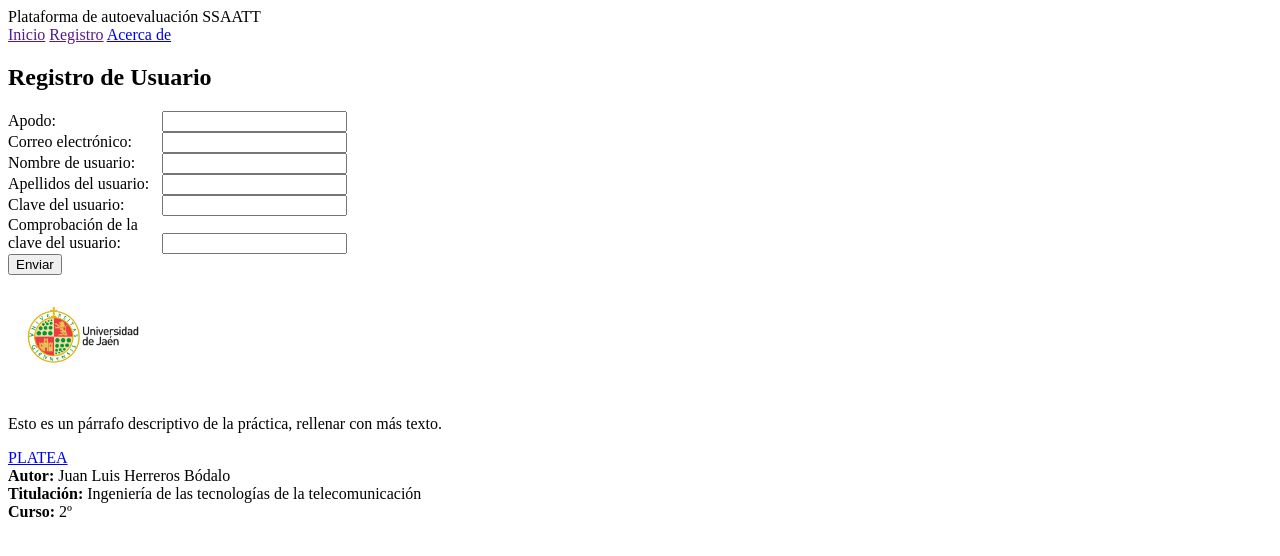
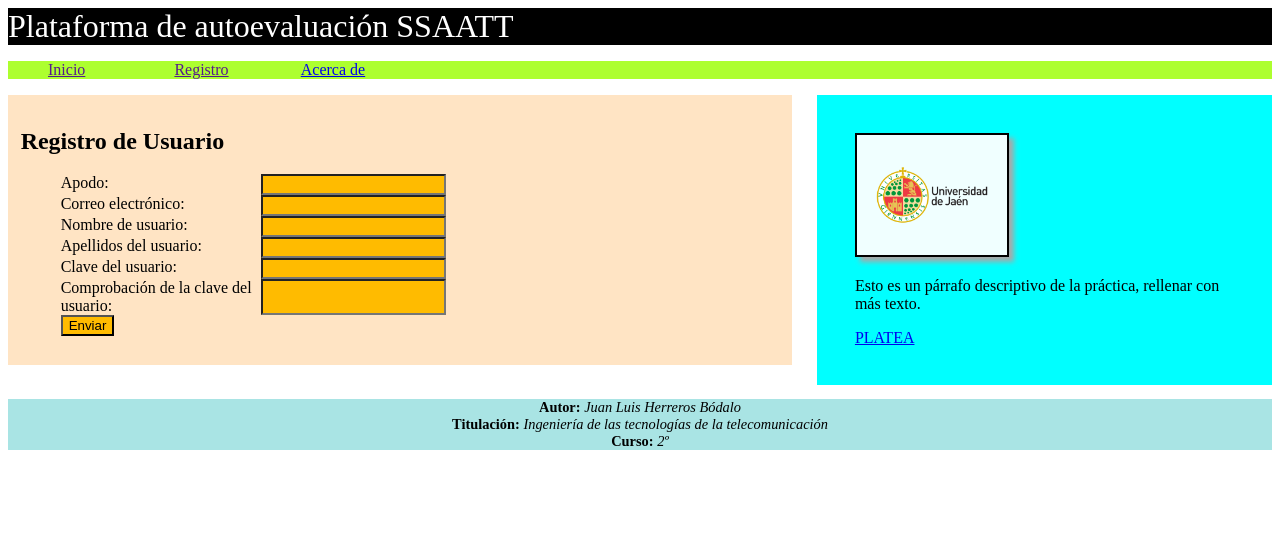
Before and after one commit to juanluss31/SAT-UJA, a plain HTML site: page Prácticas/1/index.html in a window 1280 px wide. Drawn offline with Linux system fonts and the light colour scheme.

Commit message:
versión clase

```diff
--- /dev/null
+++ b/Prácticas/1/estilos.css
@@ -0,0 +1,67 @@
+header {
+  background-color: black;
+  color: white;
+}
+header{
+    font-size:xx-large;
+}
+body {
+  background: rgb(255, 255, 255);
+}
+nav{
+    background-color: greenyellow;
+}
+section{
+    background-color: bisque;
+}
+nav li {
+    display:inline-flex;
+    width:10%;
+}
+a.menu{
+    display: inline-block;
+}
+section li {
+  display: flex;
+}
+input[type="text"] {
+  color: rgb(96, 158, 78);
+  padding: 5;
+}
+:invalid input {
+  background-color: rgb(255, 187, 0);
+}
+label {
+  display: inline-block;
+  width: 200px;
+}
+main {
+  overflow: auto;
+}
+main section {
+  float: left;
+  min-width: 60%;
+  padding: 1%;
+}
+main aside {
+  background-color: aqua;
+  float: right;
+  max-width: 30%;
+  padding: 3%;
+}
+footer {
+  width: auto;
+  background-color: rgb(169, 228, 228);
+}
+footer p {
+  font-size: 0.9em;
+}
+img.logo {
+  width: 150px;
+  border: 2px solid black;
+  box-shadow: 5px 5px 5px darkgray;
+  background-color: azure;
+}
+footer p {
+  text-align: center;
+}
--- a/Prácticas/1/index.html
+++ b/Prácticas/1/index.html
@@ -2,20 +2,17 @@
 <html>
   <head>
     <meta charset="UTF8" />
+    <link rel="stylesheet" href="estilos.css" />
     <title>Práctica 1</title>
-    <style>
-      label {
-        display: inline-block;
-        width: 150px;
-      }
-    </style>
   </head>
   <body>
     <header>Plataforma de autoevaluación SSAATT</header>
     <nav>
-      <a href="">Inicio</a>
-      <a href="">Registro</a>
-      <a href="https://www.ujaen.es/">Acerca de</a>
+      <ul>
+        <li><a class="menu" href="">Inicio</a></li>
+        <li><a class="menu" href="">Registro</a></li>
+        <li><a class="menu" href="https://www.ujaen.es/">Acerca de</a></li>
+      </ul>
     </nav>
 
     <main>
@@ -28,6 +25,8 @@
             method="POST"
             name="register"
           >
+            <ul>
+              <li>
                 <label for="nick">Apodo:</label>
                 <input
                   type="text"
@@ -35,13 +34,27 @@
                   id="nick"
                   maxlength="16"
                   required
-            /><br />
+                />
+              </li>
+              <li>
                 <label for="email">Correo electrónico:</label>
-            <input type="email" name="email" id="email" required /><br />
+                <input type="email" name="email" id="email" required />
+              </li>
+              <li>
                 <label for="name">Nombre de usuario:</label>
-            <input type="text" name="name" id="name" maxlength="32" required /><br />
+                <input
+                  type="text"
+                  name="name"
+                  id="name"
+                  maxlength="32"
+                  required
+                />
+              </li>
+              <li>
                 <label for="surname">Apellidos del usuario:</label>
-            <input type="text" name="surname" id="surname" maxlength="32" /><br />
+                <input type="text" name="surname" id="surname" maxlength="32" />
+              </li>
+              <li>
                 <label for="password">Clave del usuario:</label>
                 <input
                   type="password"
@@ -49,21 +62,28 @@
                   id="password"
                   maxlength="16"
                   required
-            /><br />
-            <label for="password-check">Comprobación de la clave del usuario:</label>
+                />
+              </li>
+              <li>
+                <label for="password-check"
+                  >Comprobación de la clave del usuario:</label
+                >
                 <input
                   type="password"
                   name="password-check"
                   id="password-check"
                   maxlength="16"
-                required /></label
-            ><br />
-            <input type="submit" value="Enviar" />
+                  required
+                />
+              </li>
+              <li><input type="submit" value="Enviar" /></li>
+            </ul>
           </form>
         </div>
       </section>
+
       <aside>
-        <img src="./uja.png" alt="Logotipo UJA" width="150" />
+        <img class="logo" src="./uja.png" alt="Logotipo UJA" width="150" />
         <p>
           Esto es un párrafo descriptivo de la práctica, rellenar con más texto.
         </p>
@@ -72,10 +92,13 @@
     </main>
 
     <footer>
-      <b>Autor:</b> Juan Luis Herreros Bódalo <br />
-      <b>Titulación:</b> Ingeniería de las tecnologías de la telecomunicación
+      <p>
+        <b>Autor:</b> <i>Juan Luis Herreros Bódalo </i><br />
+        <b>Titulación:</b>
+        <i>Ingeniería de las tecnologías de la telecomunicación</i>
         <br />
-      <b>Curso:</b> 2º <br />
+        <b>Curso:</b> <i>2º</i> <br />
+      </p>
     </footer>
   </body>
 </html>
```
Lines whose indentation alone changed are shown as unchanged.
